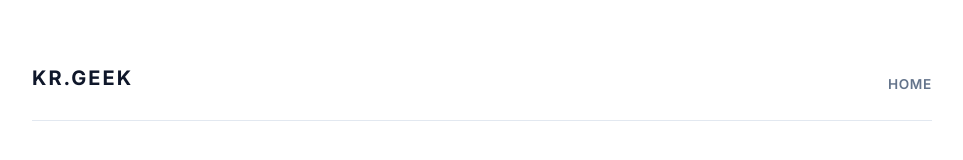
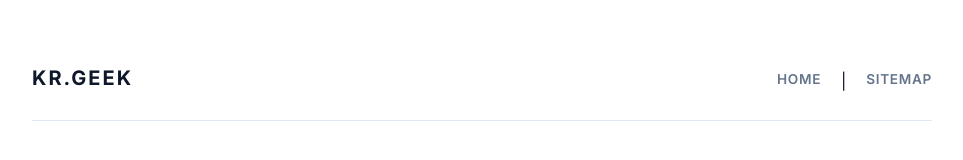
Before and after one commit to dydrkrtks7-cmd/bp-t3b06-gs-shirts-rc, a plain HTML site: page posts/juice-1.html in a window 1280 px wide. Shown: the top 160 px of the page, without its empty margins (158-1121 px from the left). Drawn offline with Linux system fonts and the light colour scheme.

Commit message:
PBN posts

```diff
--- a/posts/juice-1.html
+++ b/posts/juice-1.html
@@ -155,7 +155,7 @@
   <div class="container">
     <header>
       <a href="/" class="logo">KR.GEEK</a>
-      <nav><a href="../index.html">HOME</a></nav>
+      <nav><a href="../index.html">HOME</a> | <a href="../sitemap.xml">SITEMAP</a></nav>
     </header>
     <main>
       <div class="meta-tag">// SWISS ACCENTED GRID SYSTEM</div>
```
Also changed, not shown: posts/juice-2.html (+1 -1 lines), posts/normal-1.html (+1 -1 lines), posts/normal-2.html (+1 -1 lines), posts/normal-3.html (+1 -1 lines).
